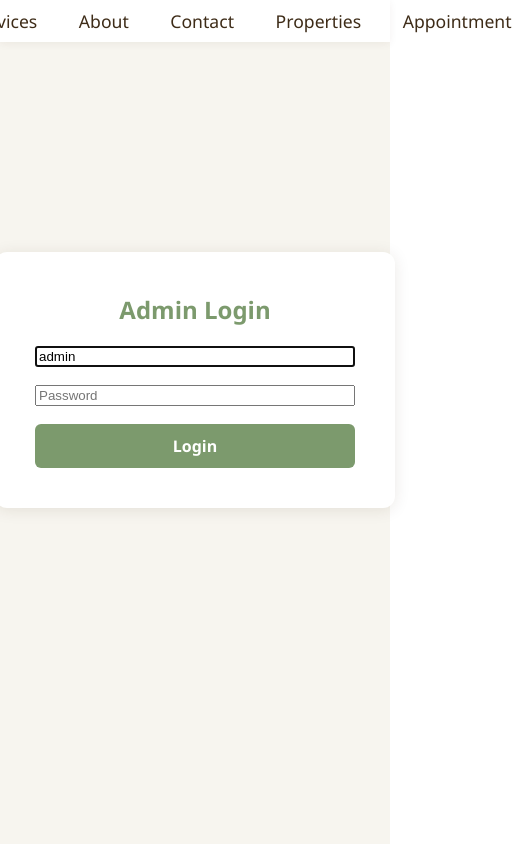
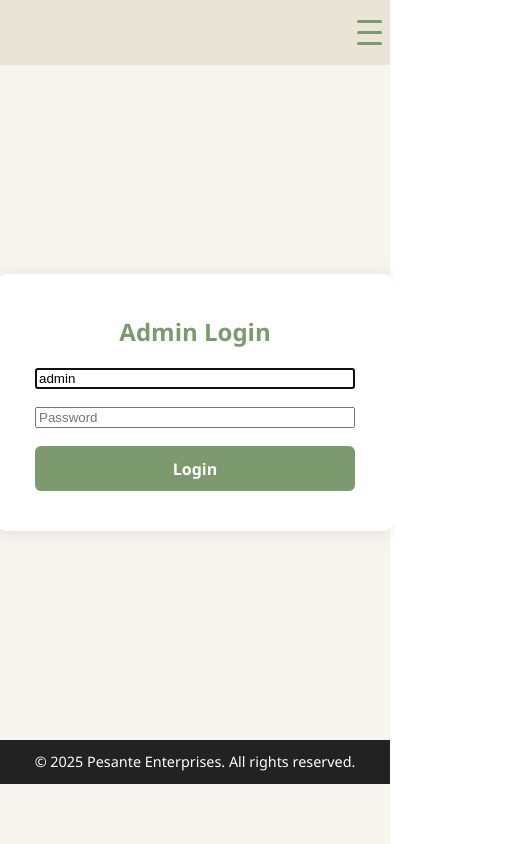
Before and after one commit to mwangiasford1/PESANTE-ENTERPRICES-MAIN, a React (Vite) app in the folder frontend/: page /admin in a window 390 px wide. Shown: the whole page, 524 px wide, since content can reach past the window. Built offline with nearby package versions, Linux system fonts and the light colour scheme; no server answers.

Commit message:
Add responsive footer and hamburger menu for mobile navigation

```diff
--- a/frontend/src/App.css
+++ b/frontend/src/App.css
@@ -89,36 +89,60 @@ body {
 }
 
 .navbar {
-  background: #fff;
-  box-shadow: 0 2px 8px rgba(60, 40, 20, 0.06);
-  padding: 0.5rem 0;
+  background: #e9e4d5;
+  padding: 1rem 0.5rem;
+  display: flex;
+  justify-content: center;
+  align-items: center;
   position: sticky;
   top: 0;
   z-index: 100;
 }
 .navbar ul {
   display: flex;
-  justify-content: center;
-  gap: 2rem;
+  gap: 1.5rem;
   list-style: none;
   margin: 0;
   padding: 0;
 }
-.navbar li {
-  display: inline;
+.navbar li a, .navbar li > a, .navbar li > Link {
+  color: #7c9a6d;
+  text-decoration: none;
+  font-weight: 600;
+  font-size: 1.1rem;
 }
-.navbar a {
-  color: #3e2c18;
-  text-decoration: none;
-  font-weight: 500;
-  font-size: 1.1rem;
-  padding: 0.5rem 0.8rem;
-  border-radius: 6px;
-  transition: background 0.2s, color 0.2s;
+.hamburger {
+  display: none;
+  flex-direction: column;
+  cursor: pointer;
+  margin-left: auto;
 }
-.navbar a:hover {
-  background: #e9e4d5;
-  color: #7c9a6d;
+.hamburger span {
+  height: 3px;
+  width: 25px;
+  background: #7c9a6d;
+  margin: 4px 0;
+  border-radius: 2px;
+  transition: 0.3s;
+}
+@media (max-width: 768px) {
+  .navbar ul {
+    display: none;
+    flex-direction: column;
+    background: #e9e4d5;
+    position: absolute;
+    top: 60px;
+    left: 0;
+    width: 100vw;
+    padding: 1rem 0;
+    box-shadow: 0 2px 8px rgba(0,0,0,0.05);
+  }
+  .navbar ul.open {
+    display: flex;
+  }
+  .hamburger {
+    display: flex;
+  }
 }
 
 .hero {
--- a/frontend/src/App.jsx
+++ b/frontend/src/App.jsx
@@ -10,10 +10,18 @@ import AdminPortal from './components/AdminPortal';
 import { PropertiesProvider } from './components/PropertiesContext';
 import Login from './components/Login';
 import React, { useState } from 'react';
+import Footer from './components/Footer';
 
-const Navbar = () => (
+const Navbar = () => {
+  const [open, setOpen] = useState(false);
+  return (
     <nav className="navbar">
-    <ul>
+      <div className="hamburger" onClick={() => setOpen(!open)}>
+        <span></span>
+        <span></span>
+        <span></span>
+      </div>
+      <ul className={open ? 'open' : ''} onClick={() => setOpen(false)}>
         <li><Link to="/">Home</Link></li>
         <li><a href="#services">Services</a></li>
         <li><a href="#about">About</a></li>
@@ -24,6 +32,7 @@ const Navbar = () => (
       </ul>
     </nav>
   );
+};
 
 const Home = () => (
   <>
@@ -65,6 +74,7 @@ function App() {
             <Route path="/admin" element={<AdminRoute />} />
           </Routes>
         </Router>
+        <Footer />
       </PropertiesProvider>
     </div>
   );
--- /dev/null
+++ b/frontend/src/components/Footer.css
@@ -0,0 +1,15 @@
+.footer {
+  background: #222;
+  color: #fff;
+  text-align: center;
+  padding: 1rem 0;
+  width: 100%;
+  font-size: 1rem;
+}
+
+@media (max-width: 600px) {
+  .footer {
+    font-size: 0.9rem;
+    padding: 0.7rem 0;
+  }
+}
--- /dev/null
+++ b/frontend/src/components/Footer.jsx
@@ -0,0 +1,12 @@
+import React from 'react';
+import './Footer.css';
+
+const Footer = () => (
+  <footer className="footer">
+    <div>
+      &copy; {new Date().getFullYear()} Pesante Enterprises. All rights reserved.
+    </div>
+  </footer>
+);
+
+export default Footer;
```
Lines whose indentation alone changed are shown as unchanged.
